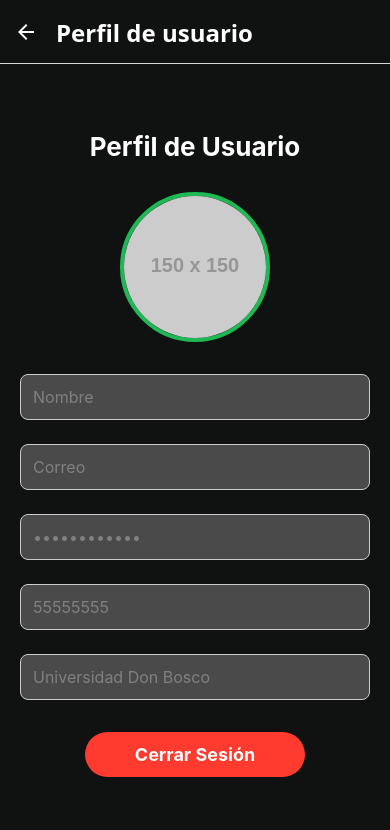
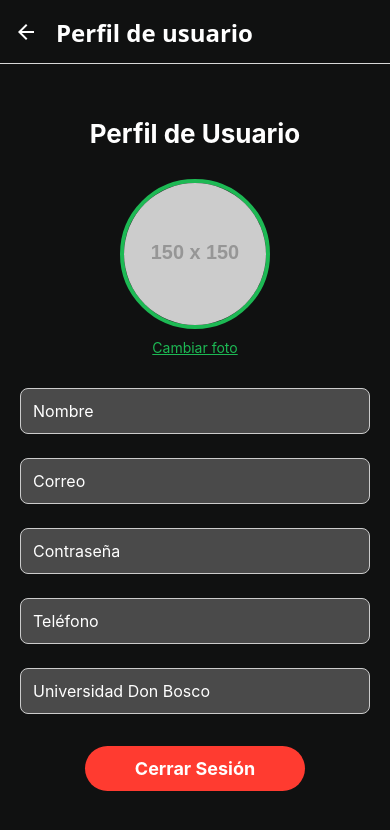
Before and after one commit to castillo1103/Proyecto-de-catedra-, a React Native app in the folder Music_App/: screen /UserProfile in a window 390 px wide. Shown: the top 830 px of the page. Built offline with nearby package versions, Linux system fonts and the light colour scheme.

Commit message:
modulo camara y registro de usuarios

```diff
--- a/Music_App/screens/LoginScreen.js
+++ b/Music_App/screens/LoginScreen.js
@@ -1,27 +1,16 @@
 import React, { useState } from 'react';
 import { View, Text, TextInput, TouchableOpacity, Modal, StyleSheet } from 'react-native';
+import AsyncStorage from '@react-native-async-storage/async-storage';
 
 const LoginScreen = ({ navigation }) => {
   const [username, setUsername] = useState('');
   const [password, setPassword] = useState('');
   const [modalVisible, setModalVisible] = useState(false);
 
-  // ✅ Lista de usuarios válidos
-  const users = [
-    {
-      email: 'caleb.penate@gmail.com',
-      password: 'calebpenate2003',
-      name: 'Caleb Peñate'
-    },
-    {
-      email: 'camila.castillo@gmail.com',
-      password: 'camila2003',
-      name: 'Camila Castillo'
-    }
-  ];
-
-  const handleLogin = () => {
-
+  const handleLogin = async () => {
+    // Buscar usuario en AsyncStorage
+    const usersData = await AsyncStorage.getItem('users');
+    const users = usersData ? JSON.parse(usersData) : [];
     const matchedUser = users.find(
       (user) => user.email === username && user.password === password
     );
@@ -29,7 +18,9 @@ const LoginScreen = ({ navigation }) => {
     if (matchedUser) {
       navigation.navigate('Inicio', {
         name: matchedUser.name,
-        email: matchedUser.email
+        email: matchedUser.email,
+        password: matchedUser.password,
+        phone: matchedUser.phone,
       });
     } else {
       setModalVisible(true);
@@ -40,7 +31,7 @@ const LoginScreen = ({ navigation }) => {
     <View style={styles.container}>
       <Text style={styles.title}>¡Bienvenido!</Text>
       <TextInput
-        placeholder="Usuario"
+        placeholder="Correo electrónico"
         style={styles.input}
         placeholderTextColor="#8e8e8e"
         value={username}
--- a/Music_App/screens/RegisterScreen.js
+++ b/Music_App/screens/RegisterScreen.js
@@ -1,23 +1,47 @@
-import React from 'react';
-import { View, Text, TextInput, TouchableOpacity, StyleSheet } from 'react-native';
+import React, { useState } from 'react';
+import { View, Text, TextInput, TouchableOpacity, StyleSheet, Alert } from 'react-native';
+import AsyncStorage from '@react-native-async-storage/async-storage';
 
 const RegisterScreen = ({ navigation }) => {
+  const [name, setName] = useState('');
+  const [email, setEmail] = useState('');
+  const [password, setPassword] = useState('');
+  const [phone, setPhone] = useState('');
+
+  const handleRegister = async () => {
+    if (!name || !email || !password || !phone) {
+      Alert.alert('Error', 'Completa todos los campos');
+      return;
+    }
+    // Guardar usuario en AsyncStorage
+    const newUser = { name, email, password, phone };
+    try {
+      const usersData = await AsyncStorage.getItem('users');
+      const users = usersData ? JSON.parse(usersData) : [];
+      users.push(newUser);
+      await AsyncStorage.setItem('users', JSON.stringify(users));
+      Alert.alert('¡Registro exitoso!', 'Ahora puedes iniciar sesión');
+      navigation.navigate('Login');
+    } catch (error) {
+      Alert.alert('Error', 'No se pudo registrar el usuario');
+    }
+  };
+
   return (
     <View style={styles.container}>
       <Text style={styles.title}>Registro</Text>
+      <TextInput placeholder="Usuario" style={styles.input} placeholderTextColor="#8e8e8e" value={name} onChangeText={setName} />
+      <TextInput placeholder="Correo electrónico" style={styles.input} placeholderTextColor="#8e8e8e" value={email} onChangeText={setEmail} />
+      <TextInput placeholder="Contraseña" style={styles.input} secureTextEntry placeholderTextColor="#8e8e8e" value={password} onChangeText={setPassword} />
+      <TextInput placeholder="Teléfono" style={styles.input} placeholderTextColor="#8e8e8e" value={phone} onChangeText={setPhone} />
 
-      {/* Campos de entrada */}
-      <TextInput placeholder="Usuario" style={styles.input} placeholderTextColor="#8e8e8e" />
-      <TextInput placeholder="Correo electrónico" style={styles.input} placeholderTextColor="#8e8e8e" />
-      <TextInput placeholder="Contraseña" style={styles.input} secureTextEntry placeholderTextColor="#8e8e8e" />
-      <TextInput placeholder="Teléfono" style={styles.input} placeholderTextColor="#8e8e8e" />
-
-      {/* Botón de registro */}
-      <TouchableOpacity style={styles.button} onPress={() => navigation.navigate('Inicio')}>
+      <TouchableOpacity
+        style={styles.button}
+        onPress={handleRegister}
+      >
         <Text style={styles.buttonText}>Registrarse</Text>
       </TouchableOpacity>
 
-      {/* Enlace para volver al inicio de sesión */}
       <TouchableOpacity onPress={() => navigation.navigate('Login')}>
         <Text style={styles.link}>¿Ya tienes una cuenta? Inicia sesión</Text>
       </TouchableOpacity>
--- a/Music_App/screens/UserProfileScreen.js
+++ b/Music_App/screens/UserProfileScreen.js
@@ -1,21 +1,105 @@
-import React from 'react';
-import { View, Text, TextInput, Button, StyleSheet, Image, TouchableOpacity } from 'react-native';
+import React, { useState, useRef } from 'react';
+import { View, Text, TextInput, StyleSheet, Image, TouchableOpacity, Modal } from 'react-native';
 import { useRoute } from '@react-navigation/native';
+import { Camera } from 'expo-camera';
 
 const UserProfileScreen = ({ navigation }) => {
   const route = useRoute();
-  const { name, email } = route.params || { name: '', email: '' };
+  const { name = '', email = '', password = '', phone = '', address = 'Universidad Don Bosco' } = route.params || {};
+
+  const [editName, setEditName] = useState(name);
+  const [editEmail, setEditEmail] = useState(email);
+  const [editPassword, setEditPassword] = useState(password);
+  const [editPhone, setEditPhone] = useState(phone);
+  const [editAddress, setEditAddress] = useState(address);
+
+  // foto de perfil
+  const [profileImage, setProfileImage] = useState('https://via.placeholder.com/150');
+  const [modalVisible, setModalVisible] = useState(false);
+  const [hasPermission, setHasPermission] = useState(null);
+  const cameraRef = useRef(null);
+
+  // Solicitar permisos de cámara
+  const openCamera = async () => {
+    const { status } = await Camera.requestCameraPermissionsAsync();
+    setHasPermission(status === 'granted');
+    setModalVisible(true);
+  };
+
+  // Tomar foto
+  const takePicture = async () => {
+    if (cameraRef.current) {
+      const photo = await cameraRef.current.takePictureAsync();
+      setProfileImage(photo.uri);
+      setModalVisible(false);
+    }
+  };
 
   return (
     <View style={styles.container}>
       <Text style={styles.title}>Perfil de Usuario</Text>
-      <Image source={{ uri: 'https://via.placeholder.com/150' }} style={styles.profileImage} />
+      <TouchableOpacity onPress={openCamera}>
+        <Image source={{ uri: profileImage }} style={styles.profileImage} />
+        <Text style={styles.cameraText}>Cambiar foto</Text>
+      </TouchableOpacity>
 
-      <TextInput placeholder="Nombre" value={name} style={styles.input} editable={false} />
-      <TextInput placeholder="Correo" value={email} style={styles.input} editable={false} />
-      <TextInput placeholder="Contraseña" value="************" secureTextEntry style={styles.input} editable={false} />
-      <TextInput placeholder="Teléfono" value="55555555" style={styles.input} editable={false} />
-      <TextInput placeholder="Dirección" value="Universidad Don Bosco" style={styles.input} editable={false} />
+      {/* Modal de cámara */}
+      <Modal visible={modalVisible} animationType="slide">
+        <View style={{ flex: 1, backgroundColor: 'black' }}>
+          {hasPermission ? (
+            <Camera style={{ flex: 1 }} ref={cameraRef}>
+              <View style={styles.cameraButtonContainer}>
+                <TouchableOpacity style={styles.cameraButton} onPress={takePicture}>
+                  <Text style={{ color: '#fff', fontSize: 18 }}>Tomar foto</Text>
+                </TouchableOpacity>
+                <TouchableOpacity style={styles.cameraButton} onPress={() => setModalVisible(false)}>
+                  <Text style={{ color: '#fff', fontSize: 18 }}>Cancelar</Text>
+                </TouchableOpacity>
+              </View>
+            </Camera>
+          ) : (
+            <View style={styles.permissionContainer}>
+              <Text style={{ color: '#fff', textAlign: 'center' }}>No se ha concedido permiso para la cámara.</Text>
+              <TouchableOpacity style={styles.cameraButton} onPress={() => setModalVisible(false)}>
+                <Text style={{ color: '#fff', fontSize: 18 }}>Cerrar</Text>
+              </TouchableOpacity>
+            </View>
+          )}
+        </View>
+      </Modal>
+
+      <TextInput
+        placeholder="Nombre"
+        value={editName}
+        style={styles.input}
+        onChangeText={setEditName}
+      />
+      <TextInput
+        placeholder="Correo"
+        value={editEmail}
+        style={styles.input}
+        onChangeText={setEditEmail}
+      />
+      <TextInput
+        placeholder="Contraseña"
+        value={editPassword}
+        secureTextEntry
+        style={styles.input}
+        onChangeText={setEditPassword}
+      />
+      <TextInput
+        placeholder="Teléfono"
+        value={editPhone}
+        style={styles.input}
+        onChangeText={setEditPhone}
+        keyboardType="phone-pad"
+      />
+      <TextInput
+        placeholder="Dirección"
+        value={editAddress}
+        style={styles.input}
+        onChangeText={setEditAddress}
+      />
 
       <TouchableOpacity style={styles.logoutButton} onPress={() => navigation.navigate('Login')}>
         <Text style={styles.logoutText}>Cerrar Sesión</Text>
@@ -38,23 +122,30 @@ const styles = StyleSheet.create({
     color: 'white',
     marginBottom: 30,
   },
- profileImage: {
+  profileImage: {
     width: 150,
     height: 150,
     borderRadius: 75,
-    marginBottom: 20,
+    marginBottom: 10,
     borderWidth: 4,
     borderColor: '#1DB954',
+    alignSelf: 'center',
+  },
+  cameraText: {
+    color: '#1DB954',
+    textAlign: 'center',
+    marginBottom: 20,
+    textDecorationLine: 'underline',
   },
   input: {
     width: '100%',
     padding: 12,
     marginVertical: 12,
     borderWidth: 1,
-    borderColor: '#ccc', // Borde gris claro para inputs
+    borderColor: '#ccc',
     borderRadius: 8,
-    backgroundColor: '#4a4a4a', // Fondo blanco para los inputs
-    color: 'gray', // Texto oscuro para un buen contraste
+    backgroundColor: '#4a4a4a',
+    color: 'white',
     fontSize: 16,
   },
   logoutButton: {
@@ -69,6 +160,25 @@ const styles = StyleSheet.create({
     fontSize: 18,
     fontWeight: 'bold',
   },
+  cameraButtonContainer: {
+    flexDirection: 'row',
+    justifyContent: 'space-around',
+    alignItems: 'flex-end',
+    marginBottom: 40,
+    flex: 1,
+  },
+  cameraButton: {
+    backgroundColor: '#1DB954',
+    padding: 15,
+    borderRadius: 10,
+    marginHorizontal: 10,
+  },
+  permissionContainer: {
+    flex: 1,
+    justifyContent: 'center',
+    alignItems: 'center',
+    backgroundColor: 'black',
+  },
 });
 
 export default UserProfileScreen;
```
Also changed, not shown: Music_App/package.json (+8 -6 lines), 1 other file (tests, documents, lock files or other folders).
